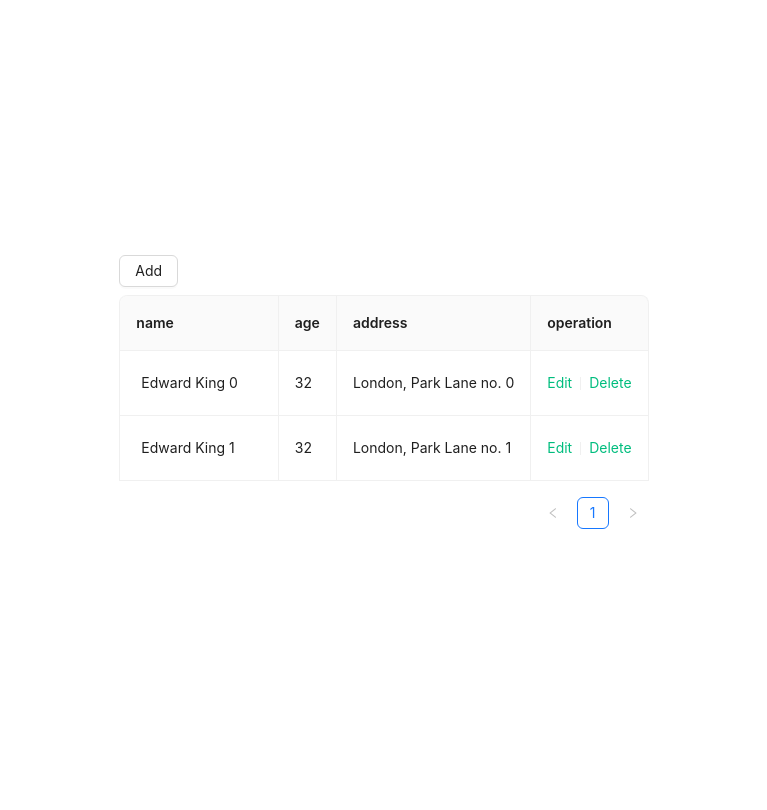
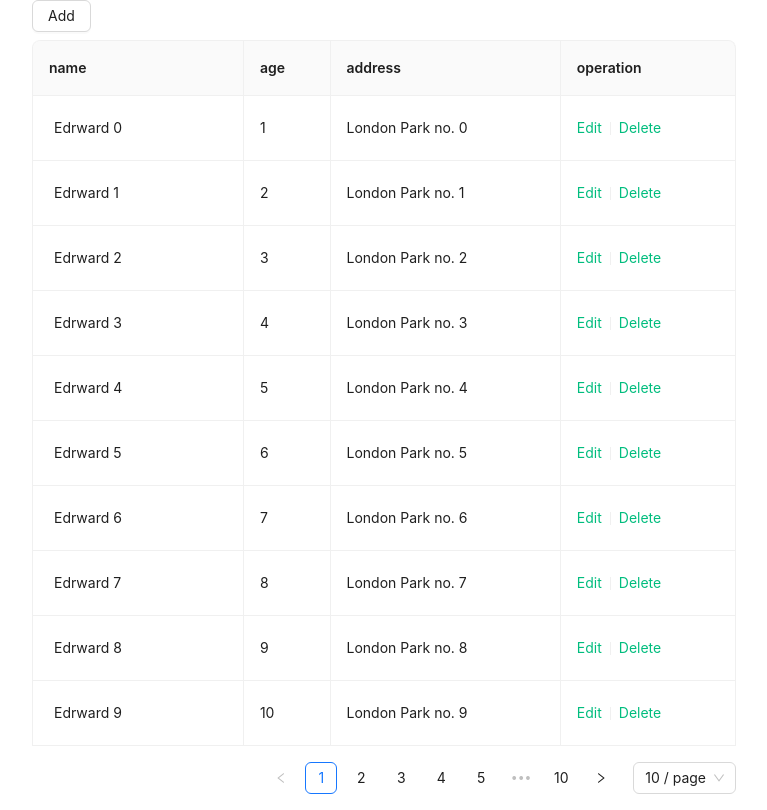
Before and after one commit to HengYuLuck/vue3, a Vue app: page /table in a window 1280 px wide. Shown: the whole page, without its empty margins (256-1023 px from the left). Built offline with nearby package versions, Linux system fonts and the light colour scheme.

Commit message:
样式优化 && setup语法糖

```diff
--- a/src/assets/main.css
+++ b/src/assets/main.css
@@ -1,7 +1,7 @@
 @import './base.css';
 
 #app {
-  max-width: 1280px;
+  width: 60%;
   margin: 0 auto;
   padding: 2rem;
 
--- a/src/router/index.ts
+++ b/src/router/index.ts
@@ -1,4 +1,4 @@
-import { createRouter, createWebHistory } from 'vue-router'
+import {createRouter, createWebHistory} from 'vue-router'
 import HomeView from '../views/HomeView.vue'
 
 const router = createRouter({
@@ -6,8 +6,7 @@ const router = createRouter({
     routes: [
         {
             path: '/',
-      name: 'home',
-      component: HomeView
+            redirect: '/table'
         },
         {
             path: '/table',
--- a/src/views/TableExample.vue
+++ b/src/views/TableExample.vue
@@ -1,5 +1,5 @@
 <template>
-  <a-button class="editable-add-btn" style="margin-bottom: 8px" @click="showModal('add')">Add</a-button>
+  <a-button class="editable-add-btn" style="margin-bottom: 8px" @click="showModal('add','')">Add</a-button>
   <a-modal v-model:visible="visible" title="Basic Modal" @ok="handleOk">
     <a-form
         ref="formRef"
@@ -50,17 +50,11 @@
   </a-table>
 </template>
 <script lang="ts" setup>
-import {computed, defineComponent, reactive, ref} from 'vue';
+import {computed, reactive, ref} from 'vue';
 import {CheckOutlined, EditOutlined} from '@ant-design/icons-vue';
 import {cloneDeep} from 'lodash-es';
 import type {FormInstance} from 'ant-design-vue';
 
-// export default defineComponent({
-//   components: {
-//     CheckOutlined,
-//     EditOutlined,
-//   },
-//   setup() {
 const columns = [{
   title: 'name',
   dataIndex: 'name',
@@ -75,17 +69,22 @@ import type {FormInstance} from 'ant-design-vue';
   title: 'operation',
   dataIndex: 'operation',
 }];
-    const dataSource = ref([{
-      key: '0',
-      name: 'Edward King 0',
-      age: 32,
-      address: 'London, Park Lane no. 0',
-    }, {
-      key: '1',
-      name: 'Edward King 1',
-      age: 32,
-      address: 'London, Park Lane no. 1',
-    }]);
+interface DataItem {
+  key: string;
+  name: string;
+  age: number;
+  address: string;
+}
+const data: DataItem[] = [];
+for (let i = 0; i < 100; i++) {
+  data.push({
+    key: i.toString(),
+    name: `Edrward ${i}`,
+    age: i+1,
+    address: `London Park no. ${i}`,
+  });
+}
+const dataSource = ref(data);
 const count = computed(() => dataSource.value.length + 1);
 const editableData = reactive({});
 const edit = key => {
@@ -98,19 +97,9 @@ import type {FormInstance} from 'ant-design-vue';
 const onDelete = key => {
   dataSource.value = dataSource.value.filter(item => item.key !== key);
 };
-    const handleAdd = () => {
-      const newData = {
-        key: `${count.value}`,
-        name: `Edward King ${count.value}`,
-        age: 32,
-        address: `London, Park Lane no. ${count.value}`,
-      };
-      dataSource.value.push(newData);
-    };
 const visible = ref<boolean>(false);
 const formRef = ref<FormInstance>();
 const actionType = ref<string>('');
-    const currentIndex = ref<number>(0);
 const showModal = (type, record) => {
   actionType.value = type;
   visible.value = true;
@@ -175,27 +164,6 @@ import type {FormInstance} from 'ant-design-vue';
 const onFinish = (values: any) => {
   console.log('Success:', values);
 };
-    // return {
-    //   columns,
-    //   onDelete,
-    //   handleAdd,
-    //   dataSource,
-    //   editableData,
-    //   count,
-    //   edit,
-    //   save,
-    //   visible,
-    //   showModal,
-    //   handleOk,
-    //   formState,
-    //   onFinish,
-    //   layout,
-    //   validateMessages,
-    //   actionType,
-    //   formRef,
-    // };
-//   },
-// });
 </script>
 <style lang="less">
 .editable-cell {
```
Lines whose indentation alone changed are shown as unchanged.
